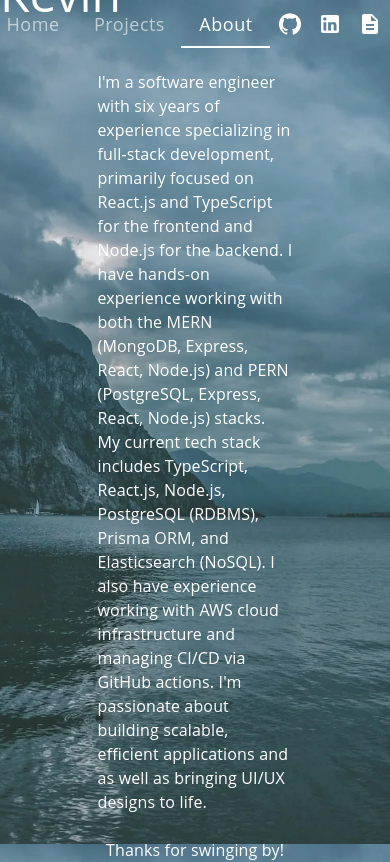
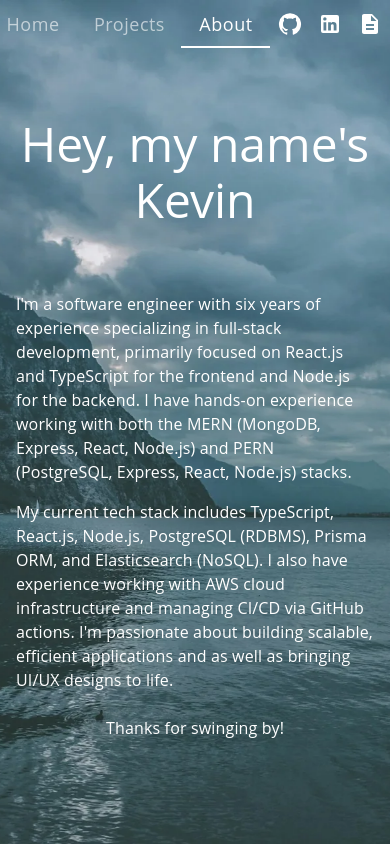
Before and after one commit to kkeef11/portfolio, a Next.js app: page /about in a window 390 px wide. Built offline with nearby package versions, Linux system fonts and the light colour scheme.

Commit message:
adjusted html to accommodate for mobile viewers

```diff
--- a/app/about/page.tsx
+++ b/app/about/page.tsx
@@ -1,52 +1,60 @@
-import { Box, Typography } from "@mui/material";
+import { Box, Grid2, Typography } from "@mui/material";
 import React from "react";
 
 const Page = () => {
   return (
-    <Box
-      display="flex"
-      flexDirection="column"
+    <Grid2
+      container
+      direction="column"
       justifyContent="center"
       alignItems="center"
-      height="80%"
+      sx={{ height: "90%", width: "100%" }}
+      spacing={2}
     >
-      <Box>
+      <Grid2
+        size={{ xs: 12, md: 8, lg: 6 }}
+        sx={{ paddingLeft: "1rem", paddingRight: "1rem" }}
+      >
         <Typography
           variant="h3"
           color="white"
           fontFamily="Open Sans"
           paddingBottom="3rem"
+          textAlign="center"
         >
-          Hey, my name&apos;s Kevin
+          Hey, my name's Kevin
         </Typography>
-      </Box>
-      <Box
-        display="flex"
-        flexDirection="column"
-        justifyContent="center"
-        width="50%"
+      </Grid2>
+      <Grid2
+        size={{ xs: 12, md: 8, lg: 6 }}
+        sx={{ paddingLeft: "1rem", paddingRight: "1rem" }}
       >
         <Typography variant="body1" color="white" fontFamily="Open Sans">
-          I&apos;m a software engineer with six years of experience specializing
-          in full-stack development, primarily focused on React.js and
-          TypeScript for the frontend and Node.js for the backend. I have
-          hands-on experience working with both the MERN (MongoDB, Express,
-          React, Node.js) and PERN (PostgreSQL, Express, React, Node.js) stacks.
+          I'm a software engineer with six years of experience specializing in
+          full-stack development, primarily focused on React.js and TypeScript
+          for the frontend and Node.js for the backend. I have hands-on
+          experience working with both the MERN (MongoDB, Express, React,
+          Node.js) and PERN (PostgreSQL, Express, React, Node.js) stacks.
         </Typography>
-        <Typography variant="body1" color="white" fontFamily="Open Sans">
+        <Typography
+          variant="body1"
+          color="white"
+          fontFamily="Open Sans"
+          sx={{ mt: 2 }}
+        >
           My current tech stack includes TypeScript, React.js, Node.js,
           PostgreSQL (RDBMS), Prisma ORM, and Elasticsearch (NoSQL). I also have
           experience working with AWS cloud infrastructure and managing CI/CD
-          via GitHub actions. I&apos;m passionate about building scalable,
-          efficient applications and as well as bringing UI/UX designs to life.
+          via GitHub actions. I'm passionate about building scalable, efficient
+          applications and as well as bringing UI/UX designs to life.
         </Typography>
         <Box display="flex" justifyContent="center" paddingTop="1.5rem">
           <Typography variant="body1" color="white" fontFamily="Open Sans">
             Thanks for swinging by!
           </Typography>
         </Box>
-      </Box>
-    </Box>
+      </Grid2>
+    </Grid2>
   );
 };
 
--- a/app/projects/csr/page.tsx
+++ b/app/projects/csr/page.tsx
@@ -2,7 +2,7 @@
 
 import React, { useRef, useState, useEffect } from "react";
 import { DataGrid, GridColDef, useGridApiRef } from "@mui/x-data-grid";
-import { Box, Button, Typography, Alert } from "@mui/material";
+import { Box, Button, Typography, Alert, Grid2 } from "@mui/material";
 import { useCrypto } from "../../queries/crypto";
 import { FontAwesomeIcon } from "@fortawesome/react-fontawesome";
 import {
@@ -93,14 +93,16 @@ const RenderCSR = () => {
   ];
 
   return (
-    <Box
-      display="flex"
-      flexDirection="column"
+    <Grid2
+      container
+      direction="column"
       justifyContent="center"
       alignItems="center"
       height="100%"
+      padding="1rem"
     >
-      <Box
+      <Grid2
+        size={{ xs: 12, md: 8, lg: 6 }}
         display="flex"
         flexDirection="column"
         justifyContent="center"
@@ -137,17 +139,42 @@ const RenderCSR = () => {
             Reset
           </Button>
         </Box>
-      </Box>
+      </Grid2>
 
       {!cryptoLoading ? (
-        <Box
+        <>
+          <Grid2
+            size={{ xs: 12, md: 8, lg: 6 }}
             display="flex"
             flexDirection="column"
-          height="35rem"
-          width="fit-content"
+            alignItems="center"
           >
-          <Box display="flex" justifyContent="space-between">
-            <Box>
+            <Box display="flex" width="100%" justifyContent="center">
+              {renderCount > 1 && (
+                <Alert
+                  severity="info"
+                  sx={{
+                    width: "fit-content",
+                    backgroundColor: "#e3f2fd",
+                    fontSize: "0.75rem",
+                    paddingY: "0.1rem",
+                    paddingX: "0.5rem",
+                  }}
+                >
+                  This render was faster because React Query cached the previous
+                  response!
+                </Alert>
+              )}
+            </Box>
+          </Grid2>
+          <Grid2
+            size={{ xs: 12, md: 10, lg: 8.5 }}
+            sx={{ overflowX: "scroll" }}
+            display="flex"
+            justifyContent="center"
+          >
+            <Box display="flex" flexDirection="column" width="100%">
+              <Box display="flex" width="100%" justifyContent="space-between">
                 <Link href="/projects/ssr" passHref>
                   <Button
                     variant="contained"
@@ -162,39 +189,29 @@ const RenderCSR = () => {
                     View SSR Page
                   </Button>
                 </Link>
-            </Box>
-            {renderCount > 1 && (
-              <Alert
-                severity="info"
-                sx={{
-                  backgroundColor: "#e3f2fd",
-                  fontSize: "0.75rem",
-                  paddingY: "0.1rem",
-                  paddingX: "0.5rem",
-                }}
-              >
-                This render was faster because React Query cached the previous
-                response!
-              </Alert>
-            )}
                 <ExternalToolbarControls apiRef={apiRef} />
               </Box>
+              <Box>
                 <DataGrid
                   rows={cryptoData?.data}
                   columns={columns}
                   pageSizeOptions={[10, 20, 50]}
                   sx={{
-              backgroundColor: "lightgray", // Change this to your preferred color
+                    backgroundColor: "lightgray",
                     "& .MuiDataGrid-cell": {
-                backgroundColor: "white", // Changes the background of individual cells
+                      backgroundColor: "white",
                     },
                     "& .MuiDataGrid-columnHeaders": {
-                backgroundColor: "#1976d2", // Changes the background of column headers
-                color: "black", // Changes text color of headers
+                      backgroundColor: "#1976d2",
+                      color: "black",
                     },
+                    height: "35rem",
                   }}
                 />
               </Box>
+            </Box>
+          </Grid2>
+        </>
       ) : (
         <FontAwesomeIcon
           className="inlineLoading"
@@ -204,7 +221,7 @@ const RenderCSR = () => {
           color="white"
         />
       )}
-    </Box>
+    </Grid2>
   );
 };
 
--- a/app/projects/page.tsx
+++ b/app/projects/page.tsx
@@ -1,7 +1,7 @@
 "use client";
 
 import { useState } from "react";
-import { Box, Typography } from "@mui/material";
+import { Box, Grid2, Typography } from "@mui/material";
 import FolderIcon from "@mui/icons-material/Folder";
 import { motion } from "framer-motion";
 import Link from "next/link";
@@ -29,24 +29,28 @@ export default function ProjectPage() {
   ];
 
   return (
-    <Box
-      display="flex"
-      flexDirection="column"
+    <Grid2
+      container
+      direction="column"
       justifyContent="center"
       alignItems="center"
-      height="80%"
+      sx={{ height: "80%", width: "100%" }}
     >
-      <Box>
+      <Grid2
+        size={{ xs: 12, md: 8, lg: 6 }}
+        display="flex"
+        justifyContent="center"
+      >
         <Typography variant="h3" color="white" fontFamily="Open Sans">
           Mini Projects
         </Typography>
-      </Box>
+      </Grid2>
 
-      <Box
+      <Grid2
         display="flex"
         justifyContent="center"
-        width="50%"
-        paddingTop="3rem"
+        sx={{ paddingLeft: "1rem", paddingRight: "1rem", paddingTop: "2rem" }}
+        size={{ xs: 12, md: 8, lg: 6 }}
         gap={4}
         position="relative"
       >
@@ -67,7 +71,7 @@ export default function ProjectPage() {
                 padding: "1rem",
                 backgroundColor: "rgba(255,255,255,0.1)",
                 borderRadius: "8px",
-                width: "200px",
+                width: "fit-content",
                 textAlign: "center",
                 position: "relative",
                 zIndex: 2,
@@ -95,17 +99,18 @@ export default function ProjectPage() {
                 height: hoveredProject === project.id ? "3rem" : 0,
               }}
               transition={{ duration: 0.3 }}
-              style={{
+              sx={{
                 position: "absolute",
-                top: "100%", // Ensures it appears below the project title
+                top: "100%",
                 left: 0,
+                height: "fit-content",
                 width: "100%",
                 background: "rgba(255,255,255,0.1)",
                 borderRadius: "5px",
-                padding: "10px",
-                textAlign: "center",
-                overflow: "hidden",
-                zIndex: 1, // Keeps it below the project title
+                display: "flex",
+                alignItems: "center",
+                justifyContent: "center",
+                zIndex: 1,
               }}
             >
               <Typography
@@ -119,7 +124,7 @@ export default function ProjectPage() {
             </MotionBox>
           </Box>
         ))}
-      </Box>
-    </Box>
+      </Grid2>
+    </Grid2>
   );
 }
--- a/app/projects/ssr/DataGrid.tsx
+++ b/app/projects/ssr/DataGrid.tsx
@@ -19,7 +19,6 @@ export default function ClientDataGrid({
   return (
     <Box display="flex" flexDirection="column" width="100%">
       <Box display="flex" width="100%" justifyContent="space-between">
-        <Box display="flex">
         <Link href="/projects/csr" passHref>
           <Button
             variant="contained"
@@ -34,10 +33,9 @@ export default function ClientDataGrid({
             View CSR Page
           </Button>
         </Link>
-        </Box>
         <ExternalToolbarControls apiRef={apiRef} />
       </Box>
-      <Box width="100%" height="32rem">
+      <Box>
         <DataGrid
           apiRef={apiRef}
           rows={rows}
@@ -50,6 +48,7 @@ export default function ClientDataGrid({
               backgroundColor: "#1976d2",
               color: "black",
             },
+            height: "35rem",
           }}
         />
       </Box>
--- a/app/projects/ssr/page.tsx
+++ b/app/projects/ssr/page.tsx
@@ -1,5 +1,5 @@
 import { GridColDef } from "@mui/x-data-grid";
-import { Box, Typography } from "@mui/material";
+import { Box, Grid2, Typography } from "@mui/material";
 import { fetchCryptoDataSSR } from "@/app/api/ssr/crypto";
 import ClientDataGrid from "./DataGrid";
 
@@ -71,17 +71,18 @@ export default async function CryptoTableSSR() {
   ];
 
   return (
-    <Box
-      display="flex"
-      flexDirection="column"
+    <Grid2
+      container
+      direction="column"
       justifyContent="center"
       alignItems="center"
       height="100%"
+      padding="1rem"
     >
-      <Box
+      <Grid2
+        size={{ xs: 12, md: 8, lg: 6 }}
         display="flex"
         flexDirection="column"
-        justifyContent="center"
         alignItems="center"
         paddingBottom="1rem"
       >
@@ -99,15 +100,15 @@ export default async function CryptoTableSSR() {
             Render count (total): {renderCount}
           </Typography>
         </Box>
-      </Box>
-      <Box
+      </Grid2>
+      <Grid2
+        size={{ xs: 12, md: 10, lg: 8.5 }}
+        overflow="scroll"
         display="flex"
-        justifyContent="space-between"
-        height="35rem"
-        width="fit-content"
+        justifyContent="center"
       >
         <ClientDataGrid rows={data} columns={columns} />
-      </Box>
-    </Box>
+      </Grid2>
+    </Grid2>
   );
 }
```
Also changed, not shown: 1 other file (tests, documents, lock files or other folders). Lines whose indentation alone changed are shown as unchanged.
